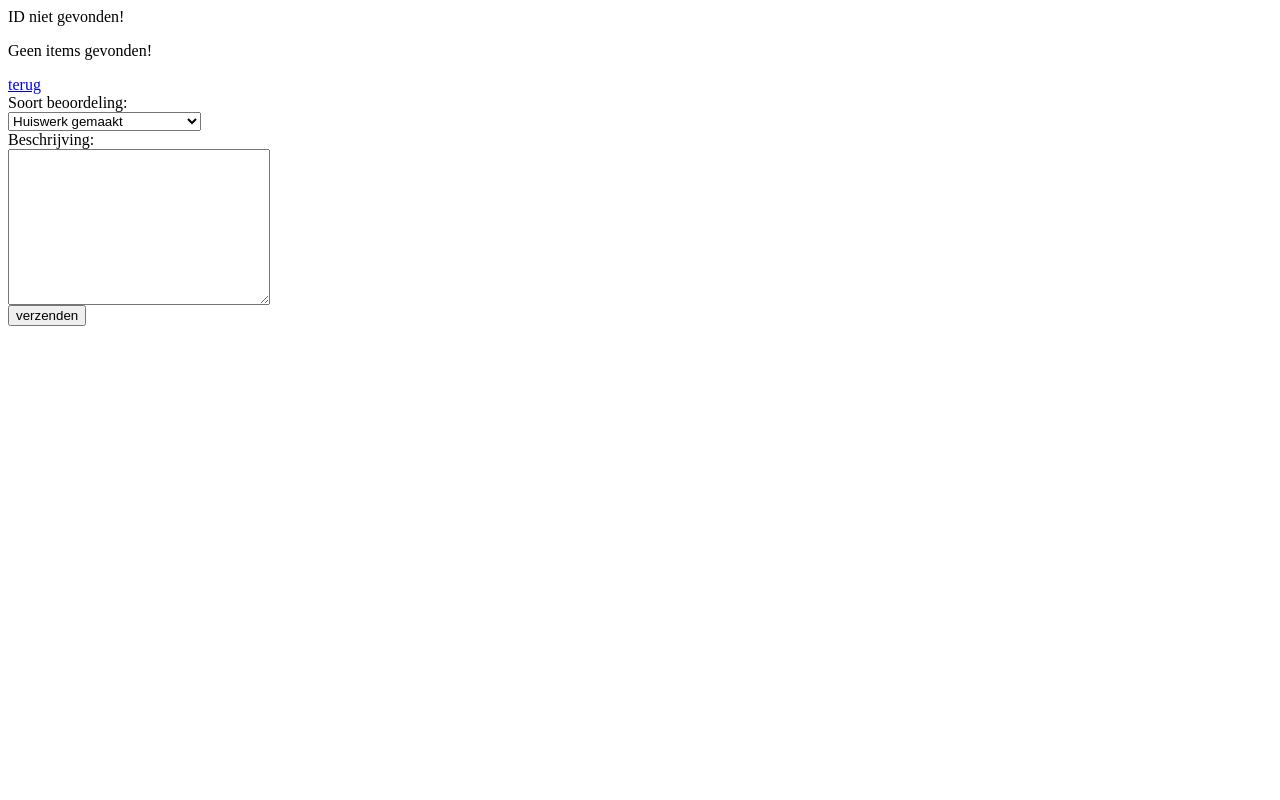
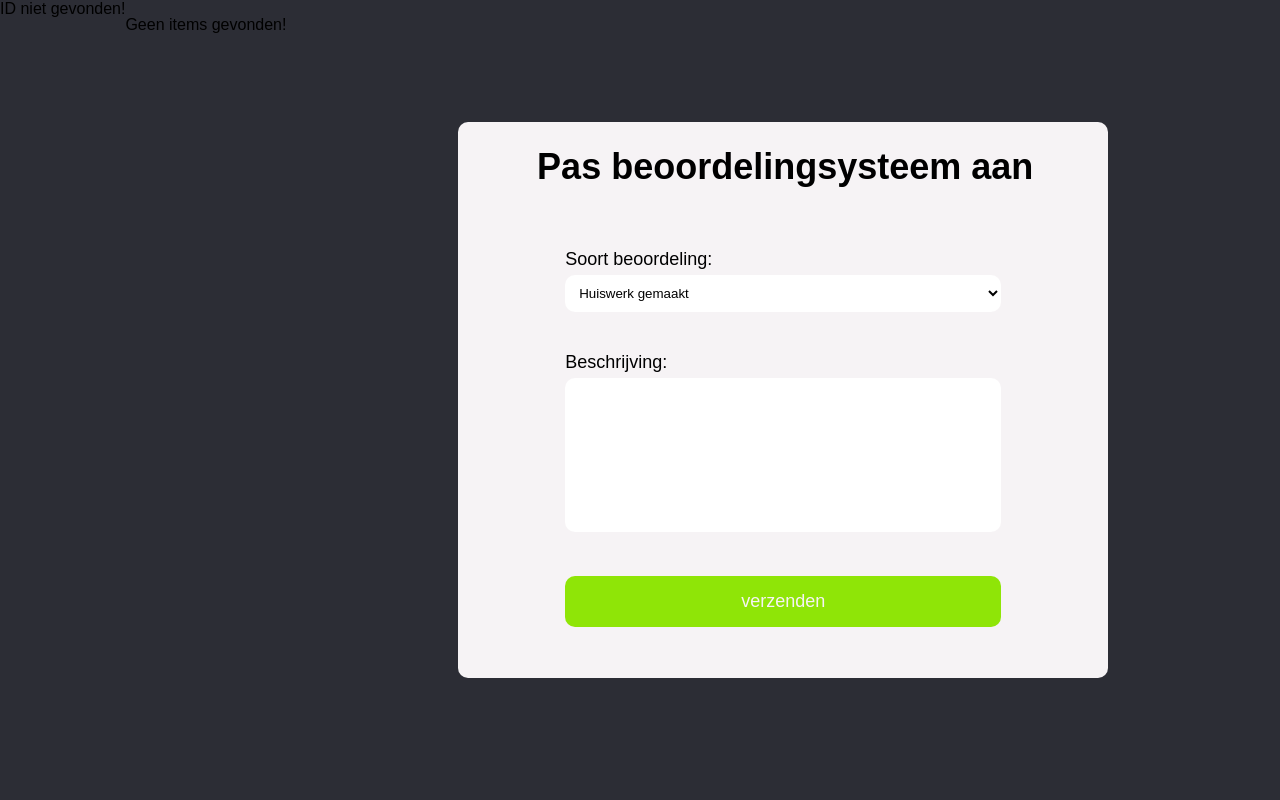
Before and after one commit to VladOniscenko/BEOORDELINGSYTEEM, a PHP site: page /toDB/beoordelingAanpas.php in a window 1280 px wide. Run offline with PHP 8.4, Linux system fonts and the light colour scheme; the visitor is signed in with stand-in values (Sample User, id 1); data that the repository does not hold is empty; some libraries are stand-ins or nearby versions.

Commit message:
final edits

```diff
--- a/home.php
+++ b/home.php
@@ -69,8 +69,7 @@
                     echo "<div class='card'>";
                     echo "<img class='avatar' src='./avatars/" . $item['avatar_leerling'] . "' width='100%'>";
                     echo "<div>";
-                    echo "<div class='naam'>" . $item['voornaam']." "."</div>";
-                    echo "<div class='achternaam'>". $item['achternaam']."</div>";
+                    echo "<div class='naam'>" . $item['voornaam'].' '. $item['achternaam']." "."</div>";
                     echo "</div>";
                     echo "<div class='twoButtonContainer'>";
                     echo "<a href='studentInformatie.php?id=".$item['leerlingnummer']."'>Info</a>";
--- a/style.css
+++ b/style.css
@@ -42,7 +42,7 @@ body {
 select{
   border: none;
   padding: 10px;
-  background-color: whitesmoke;
+  background-color: white;
 }
 
 .material-symbols-outlined.logout{
@@ -196,10 +196,12 @@ a{
     margin-bottom: 5px;
 }
 
-.loginContainer > fieldset > input{
+.loginContainer > fieldset > input, select, textarea{
     margin-bottom: 40px;
     width: 70%;
-    height: 20px;
+    min-height: 20px;
+    border-radius: 10px;
+    border: none;
 }
 
 /*HOME*/
@@ -226,6 +228,14 @@ header > img{
 .groupContainer {
     display: flex;
     background-image: red;
+}
+
+.tableRed > tbody > tr > th{
+    background-color: red;
+}
+
+.tableRed > tbody > tr > td > .button{
+    background-color: red;
 }
 
 .groupContainer > div{
@@ -256,6 +266,7 @@ header > img{
 .naam{
     margin-top: 4px;
     margin-bottom: 2px;
+    padding-bottom: 10px;
 }
 
 .achternaam{
--- a/toDB/beoordelingAanpas.php
+++ b/toDB/beoordelingAanpas.php
@@ -41,20 +41,20 @@
     <meta http-equiv="X-UA-Compatible" content="IE=edge">
     <meta name="viewport" content="width=device-width, initial-scale=1.0">
     <title>Student Bewerken</title>
-    <link rel="stylesheet" href="./style.css">
+    <link rel="stylesheet" href="../style.css">
     <link rel="stylesheet" href="./scripts/image-picker.scss">
 </head>
-<body>
-    <a href="../studentInformatie.php?id=<?php echo $studentID ?>">terug</a>
+<body class="loginPage">
+    <form action="./beoordelingAanpasVerwerk.php" method="post" class="loginContainer">
 
-    <form action="./beoordelingAanpasVerwerk.php" method="post">
-
-        <div id="contentFormPasAan">
+        <fieldset>
+            <legend>
+                <h1>Pas beoordelingsysteem aan</h1>
+            </legend>
             <input type="hidden" value="<?php echo $id; ?>" name="id">
             <input type="hidden" value="<?php echo date('Y-m-d'); ?>" name="datum">
             <input type="hidden" value="<?php echo $studentID; ?>" name="leerlingnummer">
-            <div>
-            <div >Soort beoordeling:</div>
+            <label for="sleutelwoord_beoordeling">Soort beoordeling:</label>
             <select name="sleutelwoord_beoordeling" id="sleutelwoord" required>
                 <optgroup label="Positieve beoordelingen">
                     <option value="Huiswerk gemaakt" <?=$sleutelwoord_beoordeling == 'Huiswerk gemaakt' ? ' selected="selected"' : ''?>>Huiswerk gemaakt</option>
@@ -72,18 +72,10 @@
                     <option value="Iets anders negatief" <?=$sleutelwoord_beoordeling == 'Iets anders negatief' ? ' selected="selected"' : ''?>>Iets anders negatief</option>
                 </optgroup>
             </select>
-        </div>
-
-            <div>
-                <div >Beschrijving:</div>
-                <div>
-                    <textarea name="beschrijving_beoordeling" cols="30" rows="10" maxlength="300" required><?php echo $beschrijving_beoordeling ?></textarea>
-                </div>
-            </div>
-
-        </div>
-
-        <input type="submit" value="verzenden">
+            <label for="beschrijving_beoordeling">Beschrijving:</label>
+            <textarea name="beschrijving_beoordeling" cols="30" rows="10" maxlength="300" required><?php echo $beschrijving_beoordeling ?></textarea>
+            <input type="submit" value="verzenden" class="button">
+        </fieldset>
     </form>
 
 </body>
```
Also changed, not shown: studentInformatie.php (+4 -4 lines).
